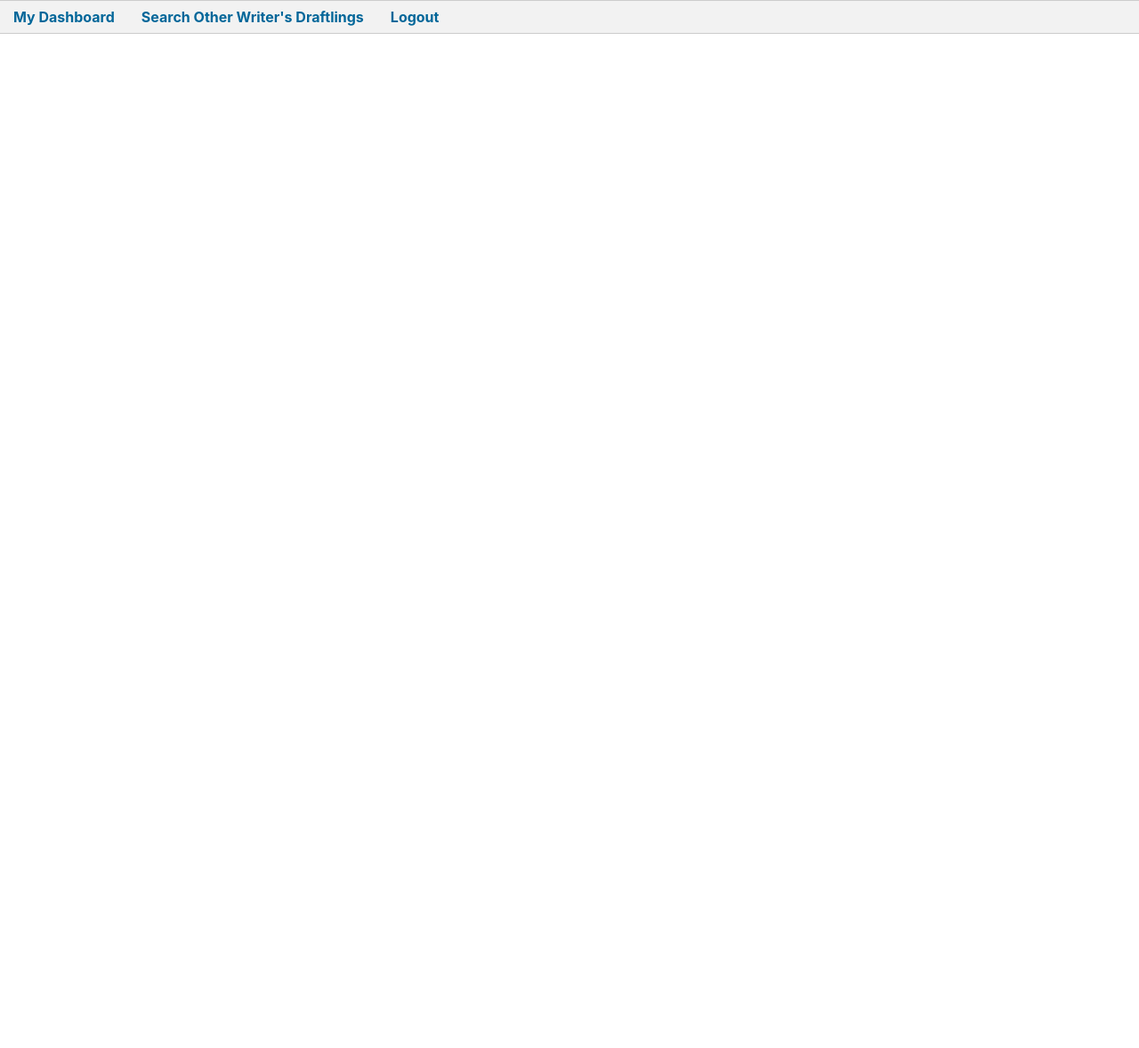
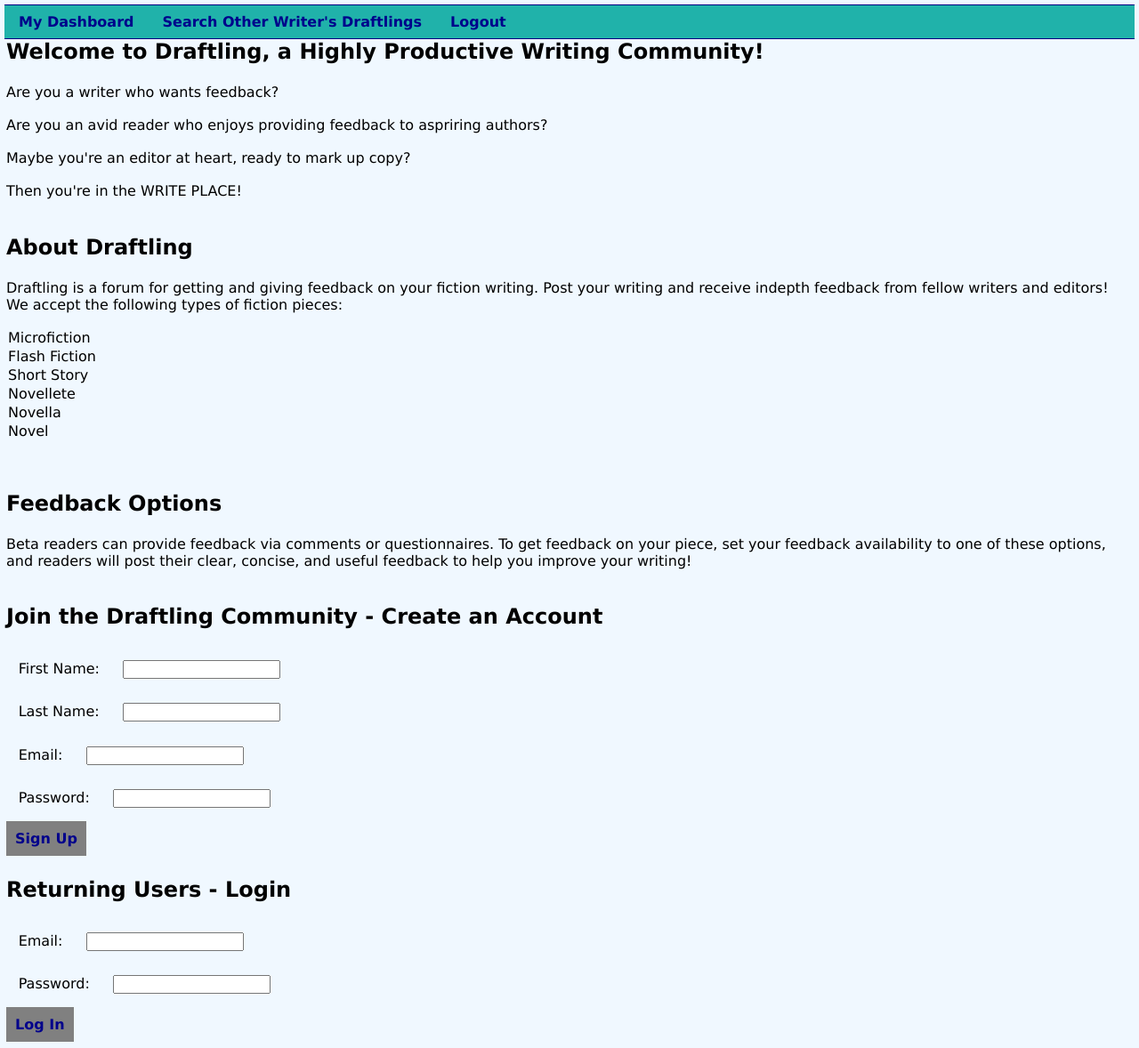
Before and after one commit to amrvitale/draftling-capstone, a React (Create React App) app: page / in a window 1280 px wide. Shown: the whole page at 89% size. Before the commit the page ends 800 px from the top, so only its background shows below. Built offline with nearby package versions, Linux system fonts and the light colour scheme.

Commit message:
created loginsignup page

```diff
--- a/src/App.js
+++ b/src/App.js
@@ -1,10 +1,12 @@
 import React from 'react';
 import Nav from './components/nav/Nav';
+import LoginSignUp from './components/loginsignup/LoginSignUp';
 
 function App() {
   return (
     <div className='App'>
       <Nav />
+      <LoginSignUp />
     </div>
   );
 }
--- /dev/null
+++ b/src/components/loginsignup/LoginSignUp.css
@@ -0,0 +1,32 @@
+* {
+    box-sizing: border-box;
+    padding: 1px;
+    font-family: Verdana, Geneva, Tahoma, sans-serif;
+
+
+  }
+body {
+    background-color: aliceblue;
+
+}
+  label {
+    margin: 1%;
+  }
+
+  input {
+    margin: 1%;
+  }
+
+  button {
+    cursor: pointer;
+    background: gray;
+    border: 0;
+    font-size: 1rem;
+    color: white;
+    padding: 10px;
+    color: darkblue;
+    font-weight: bold;
+}
+button:hover {
+    background-color:lightseagreen;
+}
--- a/src/components/loginsignup/LoginSignUp.js
+++ b/src/components/loginsignup/LoginSignUp.js
@@ -1,11 +1,78 @@
-import React from 'react';
-import Nav from '../nav';
+import React, {Component} from 'react';
+import './LoginSignUp.css';
 
 class LoginSignUp extends React.Component {
     render() {
         return (
             <div>
-               <Nav />
+               <section className="welcome">
+                    <h1>Welcome to Draftling, a Highly Productive Writing Community!</h1>
+                    <p>Are you a writer who wants feedback?</p>
+                    <p>Are you an avid reader who enjoys providing feedback to aspriring authors?</p>
+                    <p>Maybe you're an editor at heart, ready to mark up copy?</p>
+                    <p>Then you're in the WRITE PLACE!</p>
+               </section>
+
+                <section className="aboutDetails">
+                    <h2>About Draftling</h2>
+                    <p>Draftling is a forum for getting and giving feedback on your fiction writing. Post your writing and receive indepth feedback from fellow writers and editors! We accept the following types of fiction pieces:
+                        <ul>
+                            <li>Microfiction</li>
+                            <li>Flash Fiction</li>
+                            <li>Short Story</li>
+                            <li>Novellete</li>
+                            <li>Novella</li>
+                            <li>Novel</li>
+                        </ul>
+                    </p>
+                </section>
+                <section className="feedbackOptions">
+                    <h2>Feedback Options</h2>
+                    <p>Beta readers can provide feedback via comments or questionnaires.  To get feedback on your piece, set your feedback availability to one of these options, and readers will post their clear, concise, and useful feedback to help you improve your writing!</p>
+                </section>
+
+                <section className="signup">
+                    <h2>Join the Draftling Community - Create an Account</h2>
+                    <div className="firstName">
+                        <label for="first-name">First Name:</label>
+                        <input type="text" name="first-name" id="first-name"></input>
+                    </div>
+
+                    <div className="lastName">
+                        <label for="last-name">Last Name:</label>
+                        <input type="text" name="last-name" id="last-name"></input>
+                    </div>
+
+                    <div className="userEmail">
+                        <label for="email">Email:</label>
+                        <input type="text" name="email" id="email"></input>
+                    </div>
+
+                    <div className="userPass">
+                        <label for="password">Password:</label>
+                        <input type="text" name="password" id="password"></input>
+                    </div>
+                    <div className="submitBtn">
+                        <button type="submit">Sign Up</button>
+                    </div>
+                </section>
+
+                <section className="returningLogin">
+                    <h2>Returning Users - Login</h2>
+                    <div className="userEmail">
+                        <label for="email">Email:</label>
+                        <input type="text" name="email-login" id="email-login"></input>
+                    </div>
+
+                    <div className="userPass">
+                        <label for="password">Password:</label>
+                        <input type="text" name="password" id="password"></input>
+                    </div>
+
+                    <div className="submitBtn">
+                        <button type="submit">Log In</button>
+                    </div>
+                </section>
             </div>
 
         );
--- a/src/components/nav/Nav.css
+++ b/src/components/nav/Nav.css
@@ -5,12 +5,12 @@
   #navbar {
     width: 100%;
     float: left;
-    margin: 0;;
+    margin: 0;
     padding: 0;
     list-style-type: none;
-    background-color: #f2f2f2;
-    border-bottom: 1px solid #ccc;
-    border-top: 1px solid #ccc;
+    background-color: lightseagreen;
+    border-bottom: 1px solid navy;
+    border-top: 1px solid navy;
 }
 
 #navbar li {
@@ -23,7 +23,7 @@
     padding: 8px 15px;
     text-decoration: none;
     font-weight: bold;
-    color: #069;
-
+    color: darkblue;
+    float: right;
     text-align: center;
 }
```
